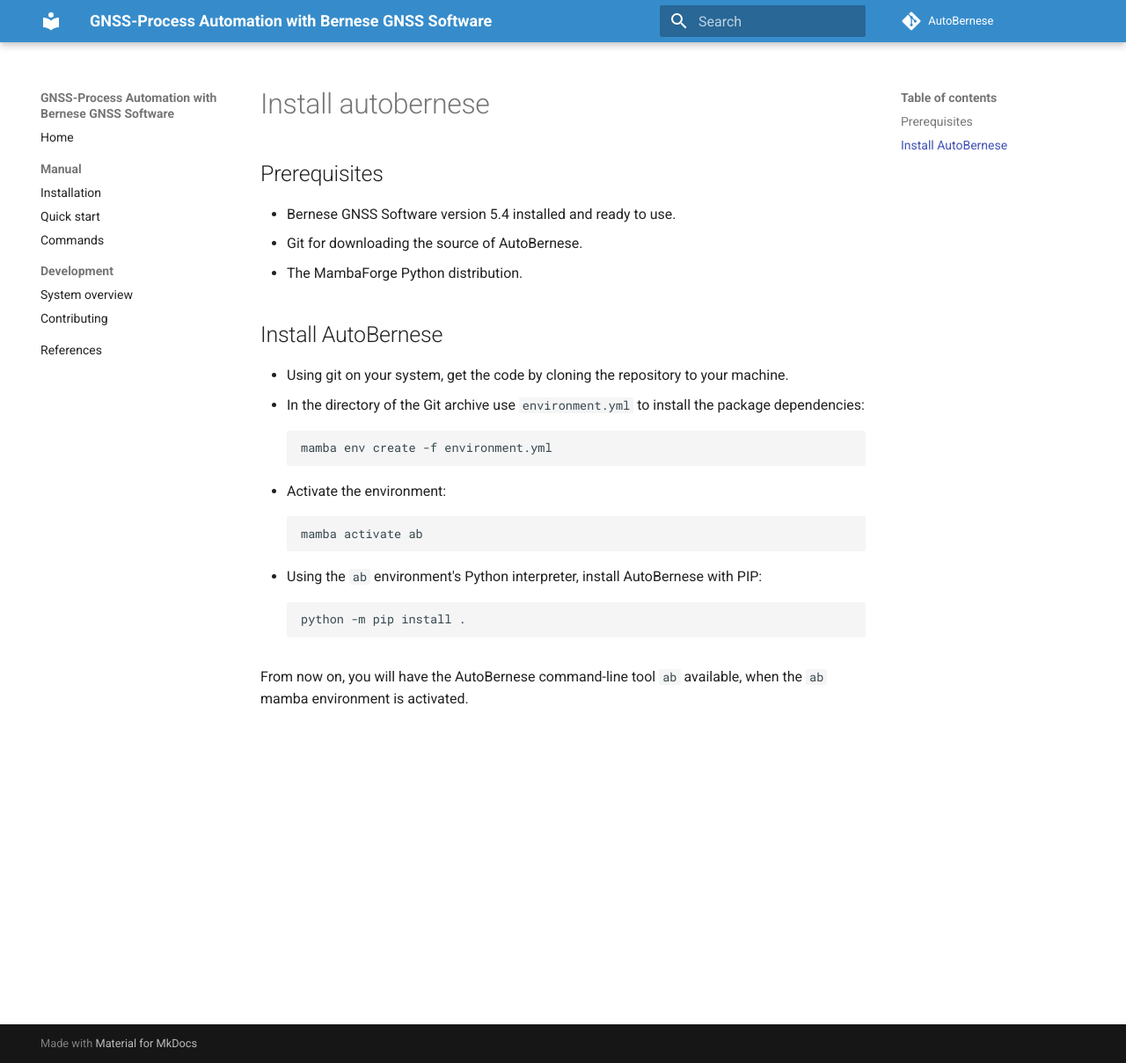
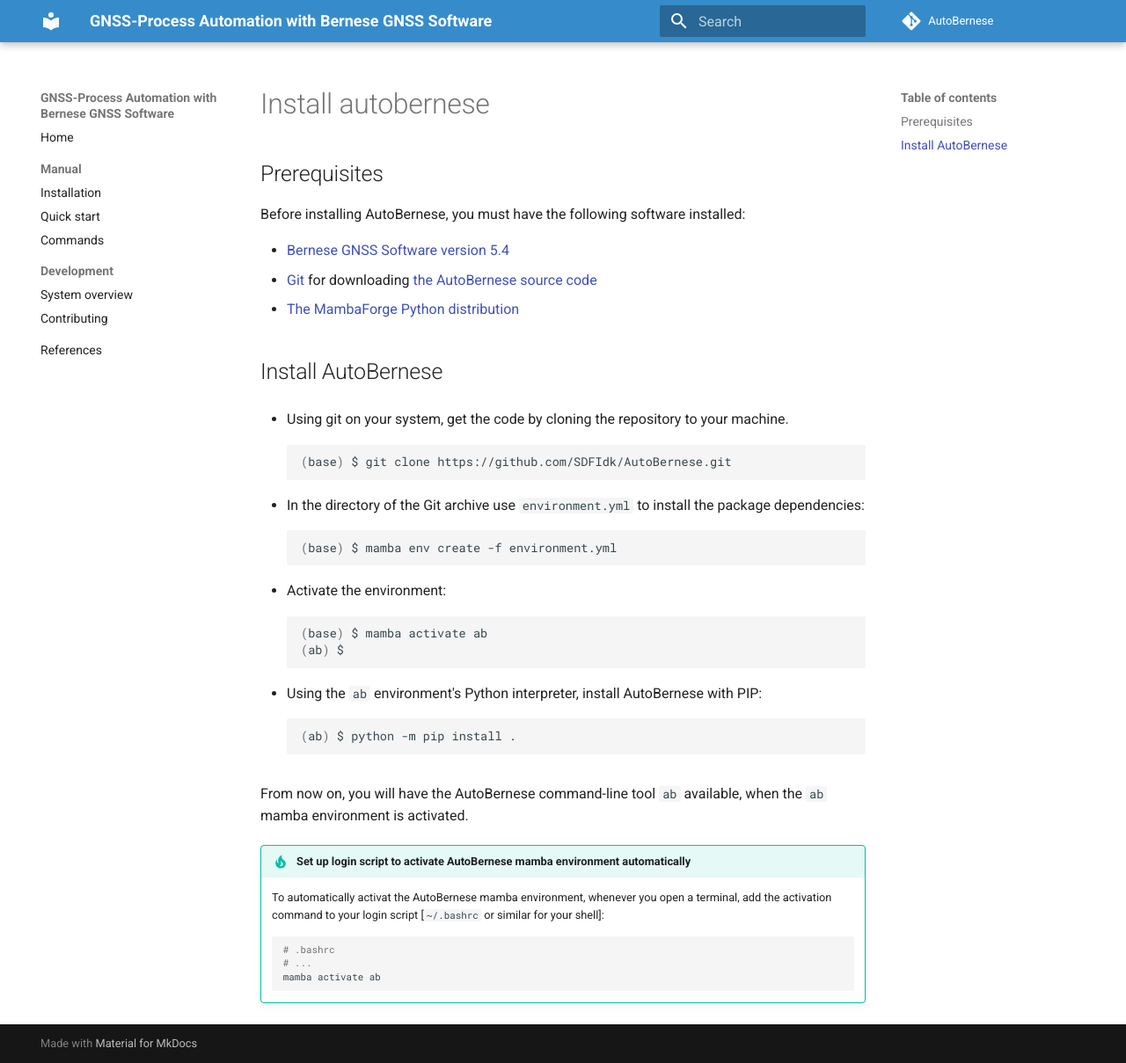
Before and after one commit to SDFIdk/AutoBernese, an MkDocs documentation site: the page built from docs/manual/install-autobernese.md, in a window 1280 px wide and 1209 px high. Shown: the whole window at 88% size. Built offline with MkDocs 1.6.1 and Material for MkDocs 9.7.7, drawn with Linux system fonts in a browser that asks for light colours; comment, search, counter and statistics services are not loaded.

Commit message:
Refine installation manual.

````diff
--- a/docs/manual/install-autobernese.md
+++ b/docs/manual/install-autobernese.md
@@ -1,30 +1,58 @@
 
 ## Prerequisites
 
-*   Bernese GNSS Software version 5.4 installed and ready to use.
-*   Git for downloading the source of AutoBernese.
-*   The MambaForge Python distribution.
+Before installing AutoBernese, you must have the following software installed:
+
+*   [Bernese GNSS Software version 5.4][BSW]
+*   [Git] for downloading [the AutoBernese source code][GH-AB]
+*   [The MambaForge Python distribution](../prerequisites.md)
+
+[BSW]: http://www.bernese.unibe.ch/
+[Git]: https://git-scm.com/download/linux
+[GH-AB]: https://github.com/SDFIdk/AutoBernese
+
 
 ## Install AutoBernese
 
-*   Using git on your system, get the code by cloning the repository to your machine.
-*   In the directory of the Git archive use `environment.yml` to install the package dependencies:
+*   Using git on your system, get the code by cloning the repository to your
+    machine.
 
     ```sh
-    mamba env create -f environment.yml
+    (base) $ git clone https://github.com/SDFIdk/AutoBernese.git
+    ```
+
+*   In the directory of the Git archive use `environment.yml` to install the
+    package dependencies:
+
+    ```sh
+    (base) $ mamba env create -f environment.yml
     ```
 
 *   Activate the environment:
 
     ```sh
-    mamba activate ab
+    (base) $ mamba activate ab
+    (ab) $
     ```
 
-*   Using the `ab` environment's Python interpreter, install AutoBernese with PIP:
+*   Using the `ab` environment's Python interpreter, install AutoBernese with
+    PIP:
 
     ```sh
-    python -m pip install .
+    (ab) $ python -m pip install .
     ```
 
 From now on, you will have the AutoBernese command-line tool `ab` available,
 when the `ab` mamba environment is activated.
+
+!!! tip "Set up login script to activate AutoBernese mamba environment automatically"
+
+    To automatically activat the AutoBernese mamba environment, whenever you open a
+    terminal, add the activation command to your login script [`~/.bashrc` or
+    similar for your shell]:
+
+    ```bash
+    # .bashrc
+    # ...
+    mamba activate ab
+    ```
````
